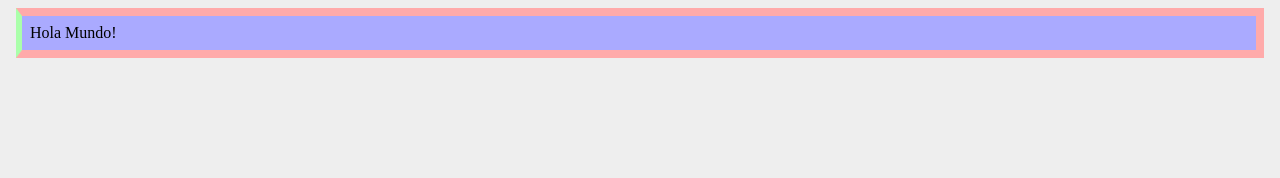
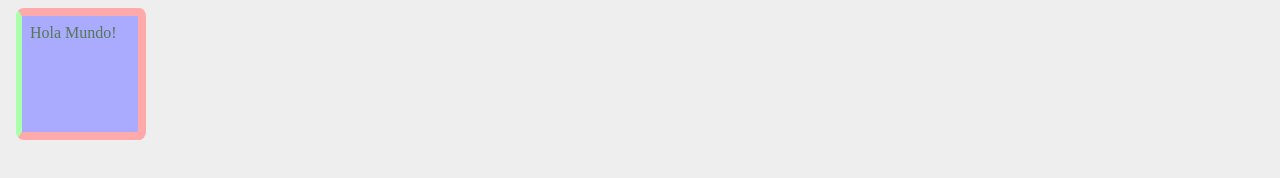
Before and after one commit to jhonedlopez/primero, a plain HTML site: page index.html in a window 1280 px wide. Drawn offline with Linux system fonts and the light colour scheme.

Commit message:
border,margin,color

```diff
--- a/main.css
+++ b/main.css
@@ -10,4 +10,8 @@ body {
     border-color: #faa;
     border-left: 6px solid #afa;
     background-color: #aaf;
+    border-radius: 8px;
+    height: 100px;
+    width: 100px;
+    color: #575;
 }
```
